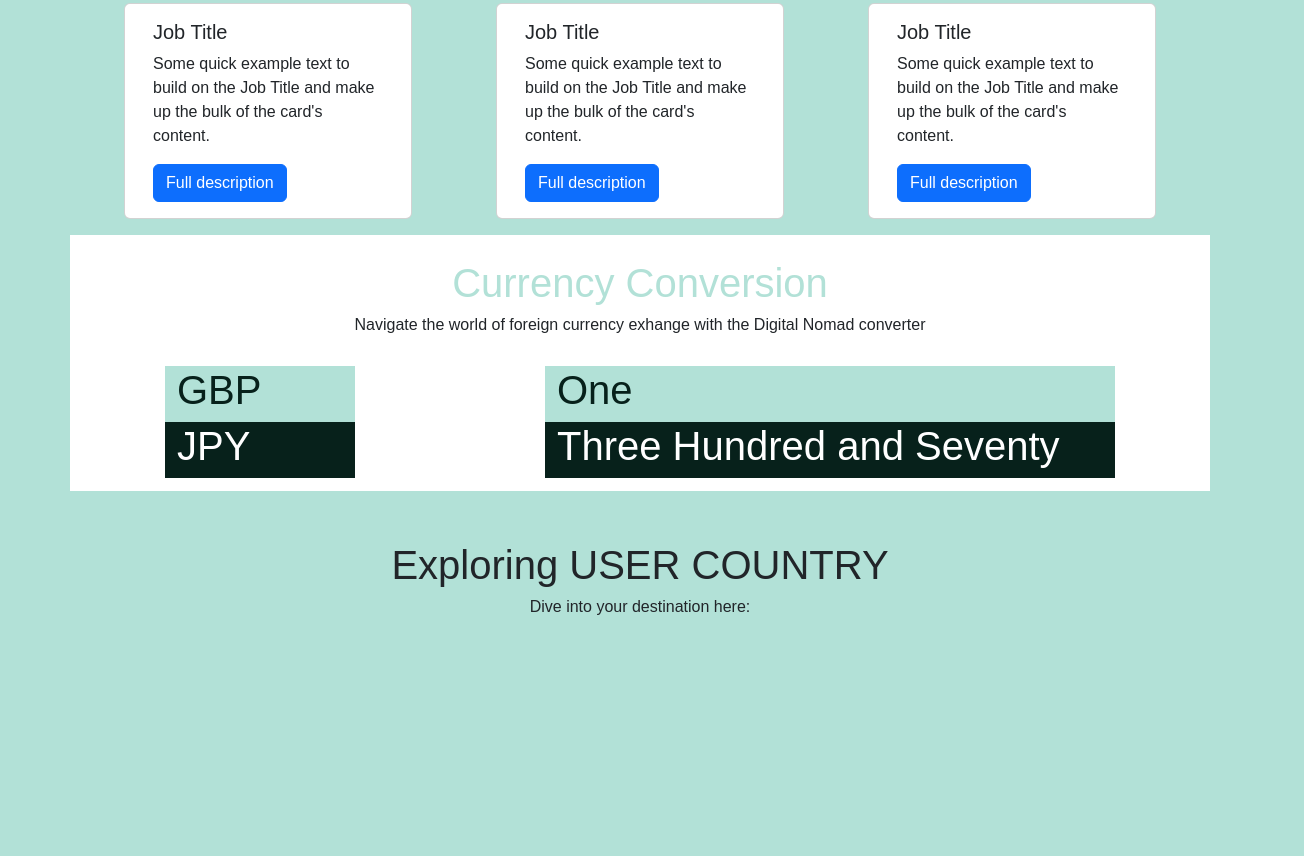
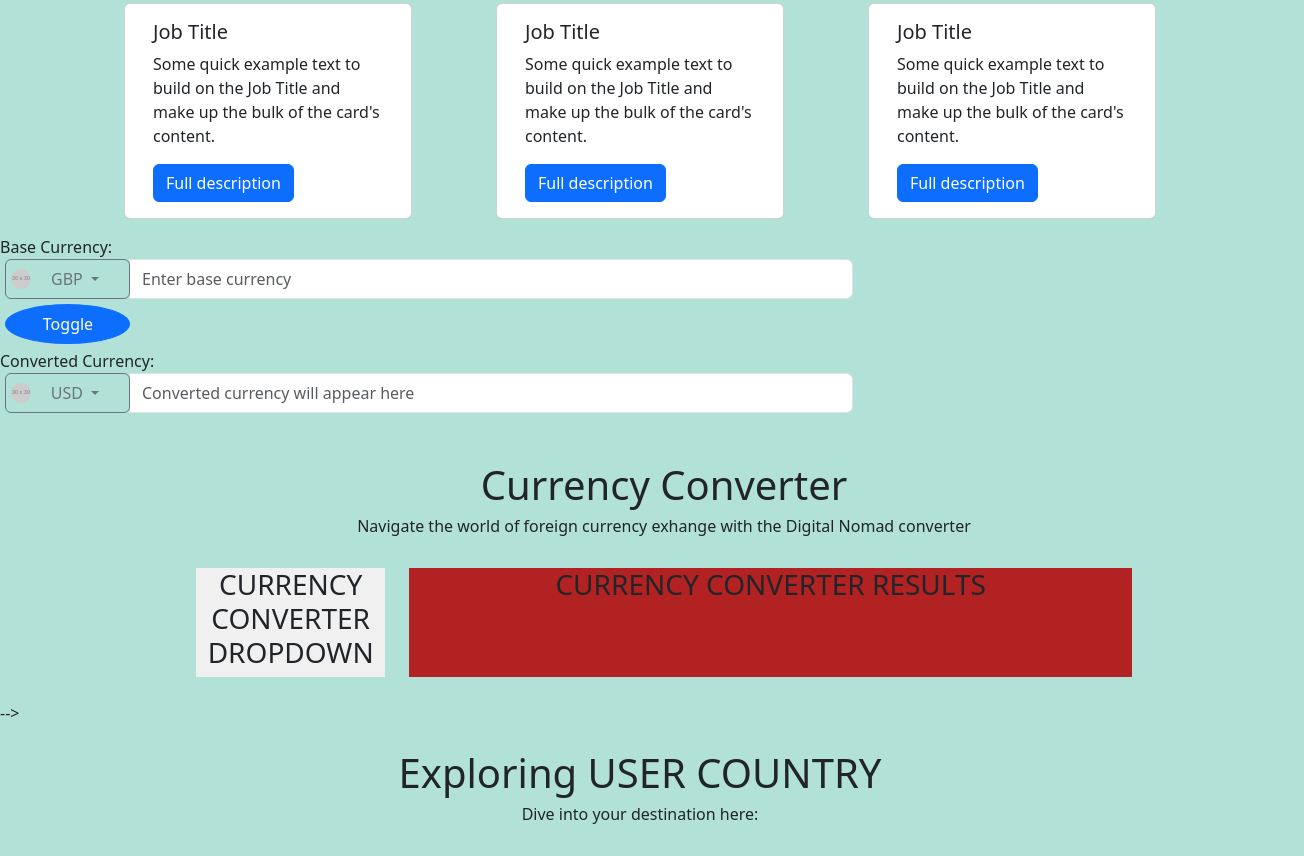
Before and after one commit to catbeckett/Digital-Nomad-App, a plain HTML site: page results.html in a window 1280 px wide. Shown: the part 1472-2328 px from the top of the page, 1304 px wide, since content can reach past the window. Before the commit the page ends 2120 px from the top, so only its background shows below. Drawn offline with nearby package versions, Linux system fonts and the light colour scheme; no server answers; placeholder pictures from the web are drawn by us; a web font is replaced by a local one.

Commit message:
Added currency Converter html code.

```diff
--- a/results.html
+++ b/results.html
@@ -9,6 +9,7 @@
   <link href="https://fonts.cdnfonts.com/css/rangile" rel="stylesheet">
   <link href="https://cdn.jsdelivr.net/npm/bootstrap@5.3.2/dist/css/bootstrap.min.css" rel="stylesheet" integrity="sha384-T3c6CoIi6uLrA9TneNEoa7RxnatzjcDSCmG1MXxSR1GAsXEV/Dwwykc2MPK8M2HN" crossorigin="anonymous">
   <link href="styles-results.css" rel="stylesheet">
+  <link href="currencyConverterstyles.css" rel="stylesheet">
 </head>
 
 
@@ -275,6 +276,49 @@
 
         <!-- Currency converter
 
+            <div class="container mt-5">
+        <form id="currencyConverterForm">
+            <div class="form-row">
+                <!-- Base Currency Input -->
+                <div class="form-group col-md-8">
+                    <label for="baseCurrencyInput">Base Currency:</label>
+                    <div class="input-group">
+                        <div class="input-group-prepend">
+                            <button class="btn btn-outline-secondary dropdown-toggle" type="button" data-bs-toggle="dropdown" aria-haspopup="true" aria-expanded="false" id="baseCurrencyButton">
+                                <img src="https://via.placeholder.com/30" alt="Country Flag" class="img-fluid rounded-circle mr-2 currency-flag" id="baseCurrencyImg">
+                                <span id="baseCurrencyCode">GBP</span>
+                            </button>
+                            <ul class="dropdown-menu" id="baseCurrencyDropdown" aria-labelledby="baseCurrencyDropdownButton">
+                                <!-- Dropdown items will be dynamically added here -->
+                            </ul>
+                        </div>
+                        <input type="text" class="form-control" id="baseCurrencyInput" placeholder="Enter base currency" maxlength="20">
+                    </div>
+                </div>
+
+                <button class="btn btn-primary" type="button" id="toggleButton">Toggle</button>
+
+                <!-- Converted Currency Input -->
+                <div class="form-group col-md-8">
+                    <label for="convertedCurrencyInput">Converted Currency:</label>
+                    <div class="input-group">
+                        <div class="input-group-prepend">
+                            <button class="btn btn-outline-secondary dropdown-toggle" type="button" data-bs-toggle="dropdown" aria-haspopup="true" aria-expanded="false" id="convertedCurrencyButton">
+                                <img src="https://via.placeholder.com/30" alt="Country Flag" class="img-fluid rounded-circle mr-2 currency-flag" id="convertedCurrencyImg">
+                                <span id="convertedCurrencyCode">USD</span>
+                            </button>
+                            <ul class="dropdown-menu" id="convertedCurrencyDropdown" aria-labelledby="convertedCurrencyDropdownButton">
+                                <!-- Dropdown items will be dynamically added here -->
+                            </ul>
+                        </div>
+                        <input type="text" class="form-control" id="convertedCurrencyInput" placeholder="Converted currency will appear here" maxlength="20">
+                    </div>
+                </div>
+
+        </div>
+
+</div>
+
         <div class="container-fluid justify-content-center m-4">
 
             <div class="row justify-content-center text-center">
@@ -302,18 +346,18 @@
 
         <!-- NEW LAYOUT // Currency converter  -->
 
-        <div class="container" id="currency-container">
+        <!-- <div class="container" id="currency-container">
 
             <div class="row justify-content-center text-center">
                 <div class="col-8 m-4">
                     <h1 id="currency-convert-title">Currency Conversion</h1>
                     <h6>Navigate the world of foreign currency exhange with the Digital Nomad converter</h6>
                 </div>
-            </div>
+            </div> -->
 
             <!-- Row for base currency -->
 
-            <div class="row justify-content-around">
+            <!-- <div class="row justify-content-around">
                 <div class="col-2 base-currency">
                     <h1>GBP</h1>
                 </div>
@@ -321,12 +365,12 @@
                     <h1>One</h1>
 
                 </div>
-            </div>
+            </div> -->
 
 
             <!-- Row for converted currency -->
 
-            <div class="row justify-content-around">
+            <!-- <div class="row justify-content-around">
                 <div class="col-2 converted-currency">
                     <h1>JPY</h1>
                 </div>
@@ -335,7 +379,7 @@
                 </div>
             </div>
 
-        </div>
+        </div>  -->
 
 
         <!-- Map container -->
@@ -356,6 +400,7 @@
 
     <script src="https://cdn.jsdelivr.net/npm/bootstrap@5.3.2/dist/js/bootstrap.bundle.min.js" integrity="sha384-C6RzsynM9kWDrMNeT87bh95OGNyZPhcTNXj1NW7RuBCsyN/o0jlpcV8Qyq46cDfL" crossorigin="anonymous"></script>
     <script src="script.js"></script>
+    <script src="currencyConverter.js"></script>
 
 </body>
 </html>
--- a/styles-results.css
+++ b/styles-results.css
@@ -3,8 +3,8 @@
 @import url('https://fonts.cdnfonts.com/css/rangile');
 
 body {
-    font-family: 'Blacker Display', sans-serif;
-    font-family: 'Blacker Text', sans-serif;
+    /* font-family: 'Blacker Display', sans-serif;
+    font-family: 'Blacker Text', sans-serif; */
     background-color: #B2E1D7;
 };
 
```
Also changed, not shown: index.html (+2 -0 lines).
